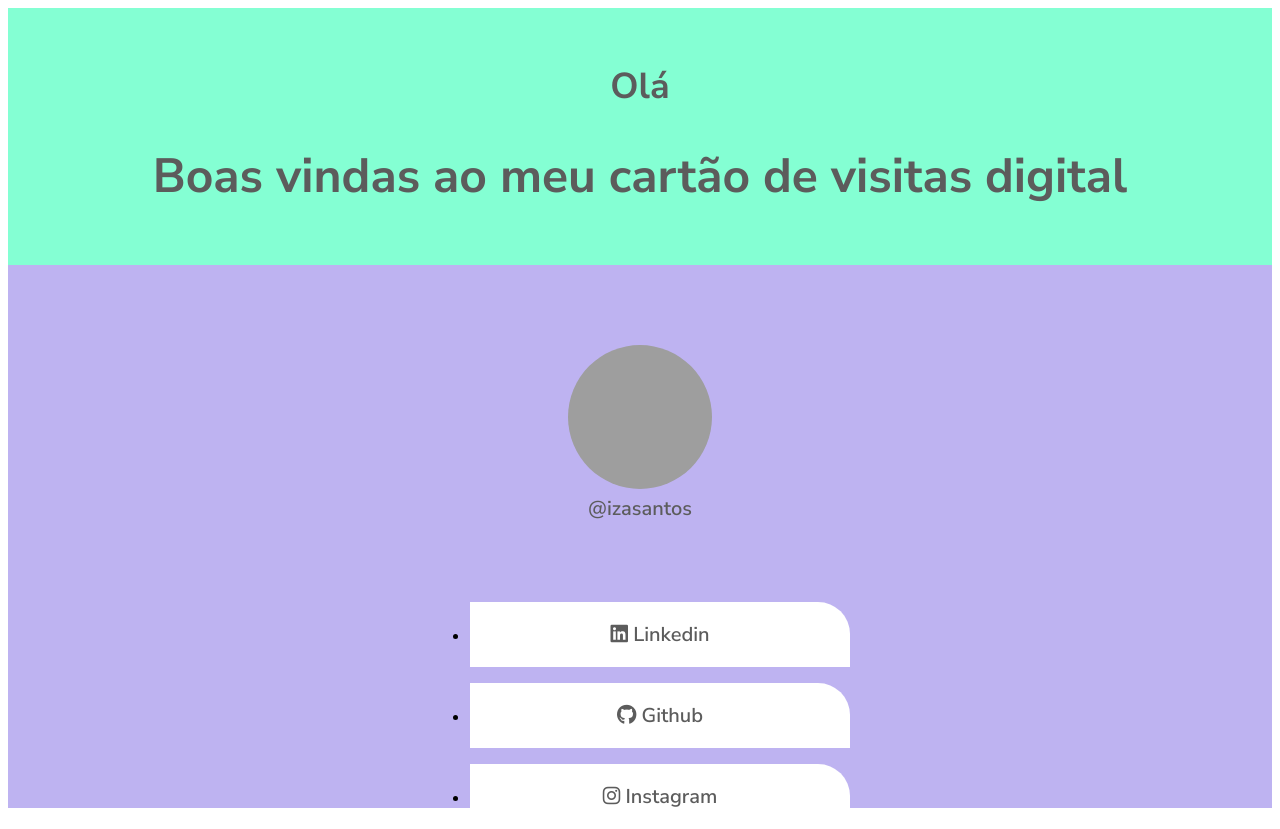
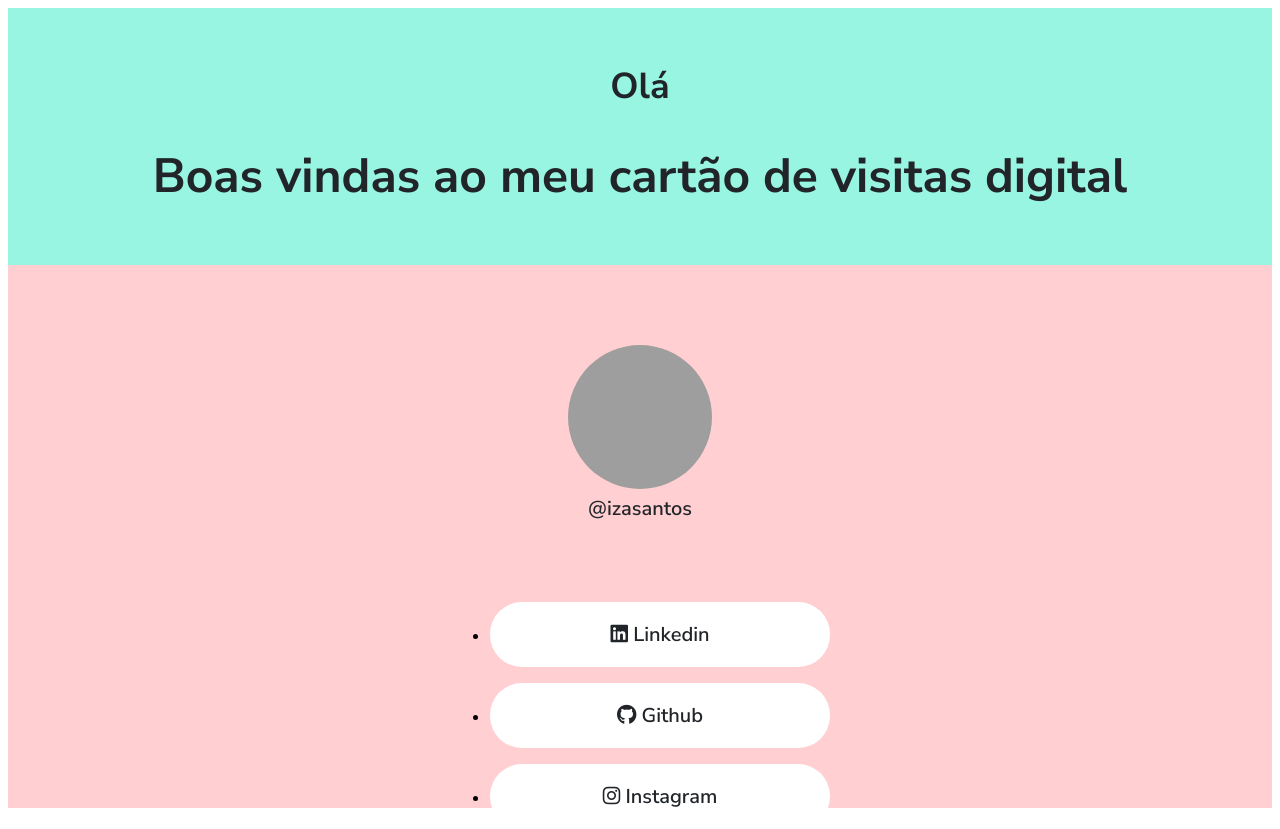
Before and after one commit to izailma/card-cat, a plain HTML site: page index.html in a window 1280 px wide. Drawn offline with Linux system fonts and the light colour scheme; grey boxes are pictures that could not be loaded.

Commit message:
Atualizações no código

```diff
--- a/style.css
+++ b/style.css
@@ -1,19 +1,21 @@
 *{
     font-family: 'Nunito Sans';
+    box-sizing: border-box;
 }
 
 header{
-    background-color: #84FFD3;
+    background-color:#98f5e1;
     text-align: center;
     font-size: 24px;
     font-weight: 400;
-    color: #5c5c5c;
+    color: #212529;
     padding: 1em 0;
+
 }
 
 main{
     text-align: center;
-    background-color: #BEB3F1;
+    background-color: #ffcfd2;
     height: 100vh;
 }
 
@@ -30,7 +32,7 @@ figure{
 figcaption{
     font-weight: 600;
     font-size: 20px;
-    color: #5c5c5c;
+    color: #212529;
 }
 
 ul{
@@ -41,7 +43,7 @@ ul{
 li{
     background: #FFFFFF;
     box-shadow: 0px 4px 4px rgba(0, 0, 0, 0, 0.15);
-    border-radius: 0px 32px 0px 0px;
+    border-radius: 32px 32px 32px 32px;
     padding: 19px 0;
     margin: 16px 0;
 }
@@ -50,6 +52,6 @@ li a {
     text-decoration: none;
     font-weight: 600;
     font-size: 20px;
-    color: #5c5c5c;
+    color: #212529;
 
 }
```
